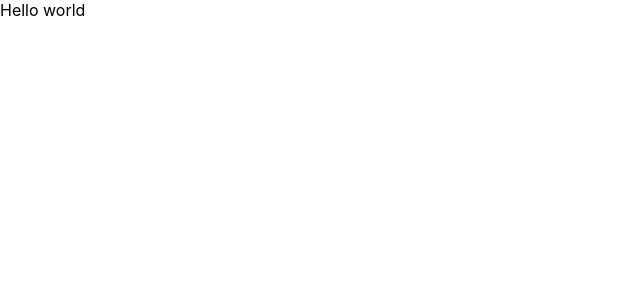
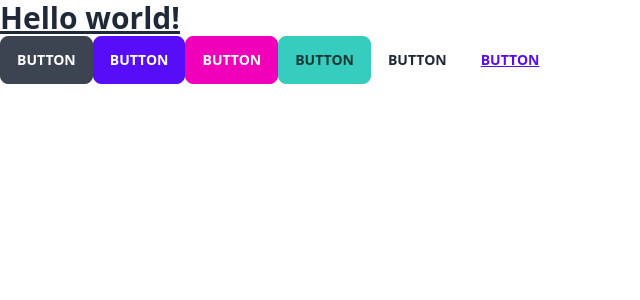
Before and after one commit to DevTabibur/flexiblog, a JavaScript app: page / in a window 1280 px wide. Shown: the top 300 px of the page, without its empty margins (0-640 px from the left). Built offline with nearby package versions, Linux system fonts and the light colour scheme; the HTML template or start-up script is replaced by a standard one.

Commit message:
daisyui and tailwind is working

```diff
--- a/package.json
+++ b/package.json
@@ -6,6 +6,7 @@
     "@testing-library/jest-dom": "^5.16.4",
     "@testing-library/react": "^13.3.0",
     "@testing-library/user-event": "^13.5.0",
+    "daisyui": "^2.19.0",
     "react": "^18.2.0",
     "react-dom": "^18.2.0",
     "react-scripts": "5.0.1",
@@ -34,5 +35,8 @@
       "last 1 firefox version",
       "last 1 safari version"
     ]
+  },
+  "devDependencies": {
+    "tailwindcss": "^3.1.6"
   }
 }
--- a/src/App.js
+++ b/src/App.js
@@ -1,10 +1,16 @@
-
 // demo 1 https://flexiblog-education.netlify.app/
+// demo 2 https://atixscripts.info/demo/html/minimag/index-13.html#
 
 function App() {
   return (
     <>
-      Hello world
+      <h1 class="text-3xl font-bold underline">Hello world!</h1>
+      <button class="btn">Button</button>
+<button class="btn btn-primary">Button</button>
+<button class="btn btn-secondary">Button</button>
+<button class="btn btn-accent">Button</button>
+<button class="btn btn-ghost">Button</button>
+<button class="btn btn-link">Button</button>
     </>
   );
 }
--- a/src/index.css
+++ b/src/index.css
@@ -1,13 +1,3 @@
-body {
-  margin: 0;
-  font-family: -apple-system, BlinkMacSystemFont, 'Segoe UI', 'Roboto', 'Oxygen',
-    'Ubuntu', 'Cantarell', 'Fira Sans', 'Droid Sans', 'Helvetica Neue',
-    sans-serif;
-  -webkit-font-smoothing: antialiased;
-  -moz-osx-font-smoothing: grayscale;
-}
-
-code {
-  font-family: source-code-pro, Menlo, Monaco, Consolas, 'Courier New',
-    monospace;
-}
+@tailwind base;
+@tailwind components;
+@tailwind utilities;
--- /dev/null
+++ b/tailwind.config.js
@@ -0,0 +1,8 @@
+module.exports = {
+  content: ["./src/**/*.{html,js,jsx,ts,tsx}"],
+  theme: {
+    extend: {},
+  },
+  //...
+  plugins: [require("daisyui")],
+}
```
Also changed, not shown: 2 other files (tests, documents, lock files or other folders).
